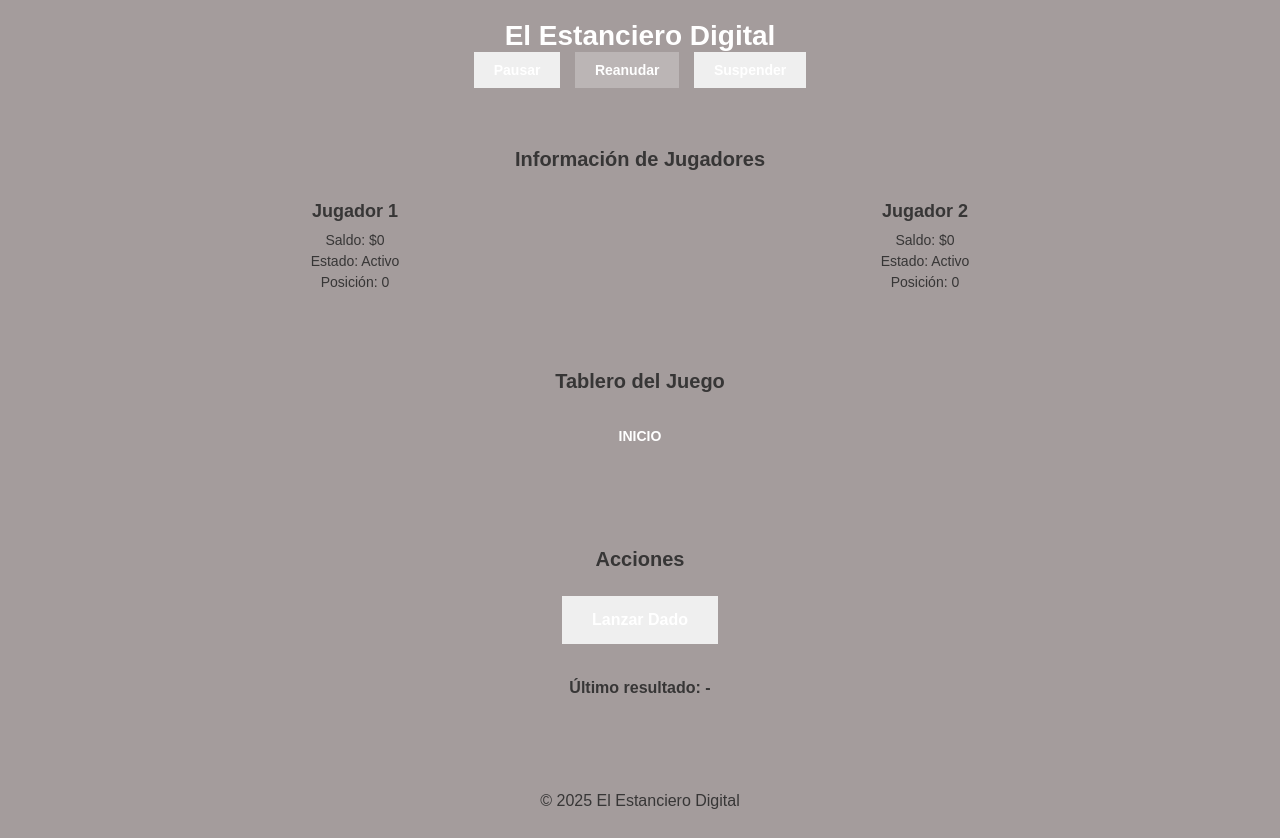
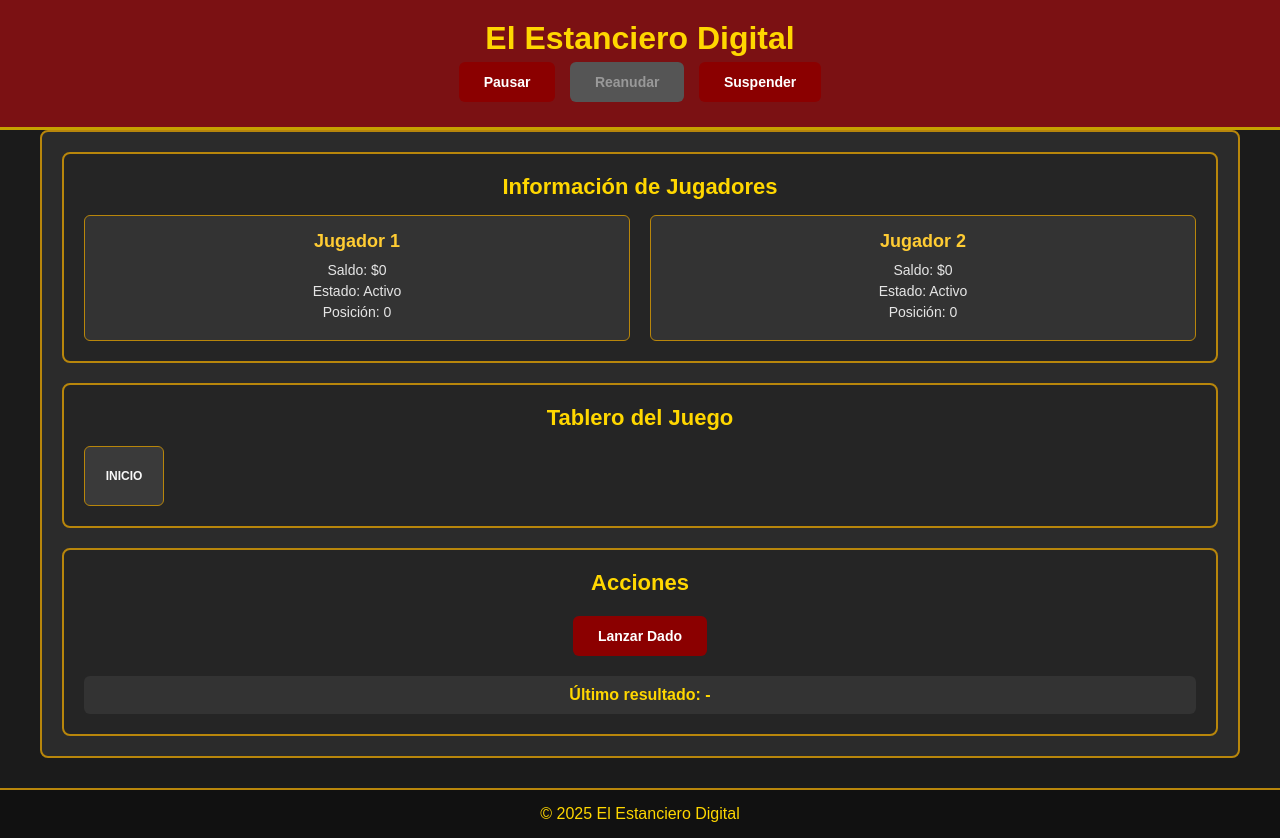
Before and after one commit to JoelSchachtel/SOK-Programacion-I, a plain HTML site: page EstancieroFrontend/partida.html in a window 1280 px wide. Drawn offline with Linux system fonts and the light colour scheme.

Commit message:
Hojas de estilo

```diff
--- a/EstancieroFrontend/styles-index.css
+++ b/EstancieroFrontend/styles-index.css
@@ -1,109 +1,124 @@
-/* Estilos para index.html - Para completar por los alumnos */
-
-/* COMPLETAR: Reset básico */
+/* Reset básico */
 * {
     margin: 0;
     padding: 0;
     box-sizing: border-box;
 }
 
-/* COMPLETAR: Estilos del body */
+/* Body */
 body {
-    font-family: Arial, sans-serif;
-    color: #333;
-    background-color: #a49c9c;
+    font-family: 'Poppins', sans-serif;
+    color: #f5f5f5;
+    background-color: #1b1b1b;
 }
 
-/* COMPLETAR: Header */
+/* Header */
 header {
-    color: white;
+    color: #ffd700;
     padding: 20px;
     text-align: center;
-    /* COMPLETAR: Agregar color de fondo */
+    background-color: #7b1113; /* rojo vino */
+    border-bottom: 3px solid #c5a200;
 }
 
 header h1 {
-    font-size: 28px;
-    font-weight: bold;
+    font-size: 32px;
+    font-weight: 900;
 }
 
-/* COMPLETAR: Main */
+/* Main */
 main {
     padding: 20px;
     max-width: 1200px;
     margin: 0 auto;
-    /* COMPLETAR: Agregar color de fondo */
+    background-color: #2b2b2b;
+    border: 2px solid #b8860b;
+    border-radius: 8px;
 }
 
-/* COMPLETAR: Footer */
+/* Footer */
 footer {
-    color: white;
+    color: #ffd700;
     text-align: center;
     padding: 15px;
     margin-top: 30px;
-    /* COMPLETAR: Agregar color de fondo */
+    background-color: #111;
+    border-top: 2px solid #b8860b;
 }
 
-/* COMPLETAR: Página de inicio */
+/* Página de inicio */
 .inicio-container {
     padding: 30px;
     margin: 20px 0;
     text-align: center;
-    /* COMPLETAR: Agregar color de fondo */
-    /* COMPLETAR: Agregar borde */
+    background-color: #252525;
+    border: 2px solid #b8860b;
+    border-radius: 8px;
 }
 
 .juego-info h2 {
-    font-size: 24px;
+    font-size: 26px;
     margin-bottom: 15px;
-    /* COMPLETAR: Agregar color */
+    color: #ffd700;
 }
 
 .juego-info p {
     margin-bottom: 10px;
-    /* COMPLETAR: Agregar color */
+    color: #e6e6e6;
+    font-size: 16px;
 }
 
-/* COMPLETAR: Formulario */
+/* Formulario */
 .formulario-inicio {
     margin-top: 30px;
     max-width: 400px;
     margin-left: auto;
     margin-right: auto;
+    background-color: #333;
+    padding: 20px;
+    border: 2px solid #b8860b;
+    border-radius: 8px;
 }
 
+/* Navegación de jugadores */
 .navegacion-jugadores {
     margin-bottom: 20px;
 }
 
 .navegacion-jugadores .boton-principal {
     margin-bottom: 20px;
-    /* COMPLETAR: Agregar color de fondo */
+    background-color: #8b0000;
+    border-radius: 6px;
+    color: white;
+    transition: background-color 0.3s, transform 0.3s;
 }
 
-/* COMPLETAR: Efecto hover del botón de navegación */
 .navegacion-jugadores .boton-principal:hover {
-    /* COMPLETAR: Agregar efecto hover */
+    background-color: #b22222;
+    transform: scale(1.05);
 }
 
+/* Opciones de partida */
 .opciones-partida {
     display: flex;
     gap: 30px;
     margin-top: 20px;
+    justify-content: center;
 }
 
 .opcion-partida {
     flex: 1;
     padding: 20px;
-    /* COMPLETAR: Agregar color de fondo */
-    /* COMPLETAR: Agregar borde */
+    background-color: #252525;
+    border: 2px solid #b8860b;
+    border-radius: 8px;
 }
 
 .opcion-partida h3 {
-    font-size: 18px;
+    font-size: 20px;
     margin-bottom: 15px;
     text-align: center;
-    /* COMPLETAR: Agregar color */
+    color: #ffd700;
 }
 
 .campo-formulario {
@@ -115,40 +130,37 @@ footer {
     display: block;
     margin-bottom: 5px;
     font-weight: bold;
-    /* COMPLETAR: Agregar color */
+    color: #ffd700;
 }
 
-.campo-formulario input {
-    width: 100%;
-    padding: 10px;
-    font-size: 16px;
-    /* COMPLETAR: Agregar color de fondo */
-    /* COMPLETAR: Agregar borde */
-}
-
-/* COMPLETAR: Efectos de focus */
-.campo-formulario input:focus,
-.campo-formulario select:focus {
-    /* COMPLETAR: Agregar efectos de focus */
-}
-
+.campo-formulario input,
 .campo-formulario select {
     width: 100%;
     padding: 10px;
     font-size: 16px;
-    /* COMPLETAR: Agregar color de fondo */
-    /* COMPLETAR: Agregar borde */
+    background-color: #3a3a3a;
+    border: 1px solid #b8860b;
+    color: #f5f5f5;
+    border-radius: 6px;
 }
 
-/* COMPLETAR: Mensajes de error */
+/* Efecto de focus */
+.campo-formulario input:focus,
+.campo-formulario select:focus {
+    outline: none;
+    border-color: #ffd700;
+    background-color: #444;
+}
+
+/* Mensajes de error */
 .error-message {
     font-size: 12px;
     margin-top: 5px;
     display: none;
-    /* COMPLETAR: Agregar color */
+    color: #ff4d4d;
 }
 
-/* COMPLETAR: Botones */
+/* Botones principales */
 .boton-principal {
     color: white;
     padding: 15px 30px;
@@ -158,14 +170,17 @@ footer {
     cursor: pointer;
     width: 100%;
     margin-top: 10px;
-    /* COMPLETAR: Agregar color de fondo */
+    background-color: #8b0000;
+    border-radius: 6px;
+    transition: background-color 0.3s, transform 0.3s;
 }
 
-/* COMPLETAR: Efecto hover del botón principal */
 .boton-principal:hover {
-    /* COMPLETAR: Agregar efecto hover */
+    background-color: #b22222;
+    transform: scale(1.05);
 }
 
+/* Botones de control */
 .boton-control {
     color: white;
     padding: 10px 20px;
@@ -174,20 +189,24 @@ footer {
     font-weight: bold;
     cursor: pointer;
     margin: 0 5px;
-    /* COMPLETAR: Agregar color de fondo */
+    background-color: #8b0000;
+    border-radius: 6px;
+    transition: background-color 0.3s, transform 0.3s;
 }
 
-/* COMPLETAR: Efecto hover del botón de control */
 .boton-control:hover {
-    /* COMPLETAR: Agregar efecto hover */
+    background-color: #b22222;
+    transform: scale(1.05);
 }
 
-/* COMPLETAR: Estilos del botón deshabilitado */
+/* Botón deshabilitado */
 .boton-control:disabled {
-    /* COMPLETAR: Agregar estilos para botón deshabilitado */
+    background-color: #555;
+    color: #999;
+    cursor: not-allowed;
 }
 
-/* COMPLETAR: Responsive */
+/* Responsive */
 @media (max-width: 768px) {
     .opciones-partida {
         flex-direction: column;
--- a/EstancieroFrontend/styles-partida.css
+++ b/EstancieroFrontend/styles-partida.css
@@ -1,68 +1,71 @@
-/* Estilos para partida.html - Para completar por los alumnos */
-
-/* COMPLETAR: Reset básico */
+/* Reset básico */
 * {
     margin: 0;
     padding: 0;
     box-sizing: border-box;
 }
 
-/* COMPLETAR: Estilos del body */
+/* Body */
 body {
-    font-family: Arial, sans-serif;
-    color: #373636;
-    background-color: #a49c9c;
+    font-family: 'Poppins', sans-serif;
+    color: #f5f5f5;
+    background-color: #1b1b1b;
 }
 
-/* COMPLETAR: Header */
+/* Header */
 header {
-    color: white;
+    color: #ffd700;
     padding: 20px;
     text-align: center;
-    /* COMPLETAR: Agregar color de fondo */
+    background-color: #7b1113; /* rojo vino */
+    border-bottom: 3px solid #c5a200;
 }
 
 header h1 {
-    font-size: 28px;
-    font-weight: bold;
+    font-size: 32px;
+    font-weight: 900;
 }
 
-/* COMPLETAR: Main */
+/* Main */
 main {
     padding: 20px;
     max-width: 1200px;
     margin: 0 auto;
-    /* COMPLETAR: Agregar color de fondo */
+    background-color: #2b2b2b;
+    border: 2px solid #b8860b;
+    border-radius: 8px;
 }
 
-/* COMPLETAR: Footer */
+/* Footer */
 footer {
-    color: #373636;
+    color: #ffd700;
     text-align: center;
     padding: 15px;
     margin-top: 30px;
-    /* COMPLETAR: Agregar color de fondo */
+    background-color: #111;
+    border-top: 2px solid #b8860b;
 }
 
-/* COMPLETAR: Página de partida */
+/* Contenedor principal */
 .partida-container {
     display: flex;
     flex-direction: column;
     gap: 20px;
 }
 
-/* COMPLETAR: Panel de jugadores */
+/* Panel de jugadores */
 .panel-jugadores {
     padding: 20px;
-    /* COMPLETAR: Agregar color de fondo */
-    /* COMPLETAR: Agregar borde */
+    background-color: #252525;
+    border: 2px solid #b8860b;
+    border-radius: 8px;
 }
 
 .panel-jugadores h2 {
-    font-size: 20px;
+    font-size: 22px;
     margin-bottom: 15px;
     text-align: center;
-    /* COMPLETAR: Agregar color */
+    color: #ffd700;
 }
 
 .jugadores-info {
@@ -75,46 +78,41 @@ footer {
     padding: 15px;
     text-align: center;
     flex: 1;
-    /* COMPLETAR: Agregar color de fondo */
-    /* COMPLETAR: Agregar borde */
+    background-color: #333;
+    border: 1px solid #b8860b;
+    border-radius: 6px;
 }
 
 .jugador-info h3 {
     font-size: 18px;
     margin-bottom: 10px;
-    /* COMPLETAR: Agregar color */
+    color: #ffcc33;
 }
 
 .jugador-info p {
     margin-bottom: 5px;
     font-size: 14px;
-    /* COMPLETAR: Agregar color */
+    color: #e6e6e6;
 }
 
-/* COMPLETAR: Tablero */
+/* Tablero */
 .tablero-container {
     padding: 20px;
-    /* COMPLETAR: Agregar color de fondo */
-    /* COMPLETAR: Agregar borde */
+    background-color: #252525;
+    border: 2px solid #b8860b;
+    border-radius: 8px;
 }
 
 .tablero-container h2 {
-    font-size: 20px;
+    font-size: 22px;
     margin-bottom: 15px;
     text-align: center;
-    /* COMPLETAR: Agregar color */
+    color: #ffd700;
 }
 
-.tablero {
-    display: flex;
-    flex-direction: column;
-    align-items: center;
-    gap: 20px;
-}
-
-/* COMPLETAR: Casillero inicial */
+/* Casillero inicial */
 .casillero-inicial {
-    color: white;
+    color: #fff;
     font-weight: bold;
     width: 120px;
     height: 80px;
@@ -123,25 +121,12 @@ footer {
     justify-content: center;
     align-items: center;
     position: relative;
-    /* COMPLETAR: Agregar color de fondo */
-    /* COMPLETAR: Agregar borde */
+    background-color: #8b0000;
+    border: 2px solid #ffd700;
+    border-radius: 8px;
 }
 
-.numero-casillero {
-    font-size: 14px;
-    margin-bottom: 5px;
-}
-
-.jugadores-en-casillero {
-    position: absolute;
-    bottom: 5px;
-    left: 50%;
-    transform: translateX(-50%);
-    display: flex;
-    gap: 5px;
-}
-
-/* COMPLETAR: Casilleros del tablero */
+/* Casilleros */
 .casilleros-grid {
     display: grid;
     grid-template-columns: repeat(6, 1fr);
@@ -160,100 +145,90 @@ footer {
     position: relative;
     font-size: 12px;
     text-align: center;
-    /* COMPLETAR: Agregar color de fondo */
-    /* COMPLETAR: Agregar borde */
+    background-color: #3a3a3a;
+    border: 1px solid #b8860b;
+    border-radius: 6px;
+    color: #f8f8f8;
+    transition: background-color 0.3s, transform 0.3s;
 }
 
-/* COMPLETAR: Efecto hover del casillero */
 .casillero:hover {
-    /* COMPLETAR: Agregar efecto hover */
+    background-color: #555;
+    transform: scale(1.05);
 }
 
-/* COMPLETAR: Casillero activo */
 .casillero.activo {
-    /* COMPLETAR: Agregar estilos para casillero activo */
+    background-color: #ffd700;
+    color: #111;
+    font-weight: bold;
 }
 
-/* COMPLETAR: Estilos para jugador 1 */
+/* Estilos por jugador */
 .casillero.jugador1 {
-    /* COMPLETAR: Agregar estilos para jugador 1 */
+    border-color: #007bff;
 }
 
-/* COMPLETAR: Estilos para jugador 2 */
 .casillero.jugador2 {
-    /* COMPLETAR: Agregar estilos para jugador 2 */
+    border-color: #ff69b4;
 }
 
-/* COMPLETAR: Panel de acciones */
+/* Panel de acciones */
 .panel-acciones {
     padding: 20px;
     text-align: center;
-    /* COMPLETAR: Agregar color de fondo */
-    /* COMPLETAR: Agregar borde */
+    background-color: #252525;
+    border: 2px solid #b8860b;
+    border-radius: 8px;
 }
 
 .panel-acciones h2 {
-    font-size: 20px;
+    font-size: 22px;
     margin-bottom: 15px;
-    /* COMPLETAR: Agregar color */
+    color: #ffd700;
 }
 
 .dado-resultado {
     margin-top: 15px;
     padding: 10px;
-    /* COMPLETAR: Agregar color de fondo */
+    background-color: #333;
+    border-radius: 6px;
 }
 
 .dado-resultado p {
     font-size: 16px;
     font-weight: bold;
-    /* COMPLETAR: Agregar color */
+    color: #ffd700;
 }
 
-/* COMPLETAR: Botones */
-.boton-control {
+/* Botones */
+.boton-control,
+.boton-accion {
     color: white;
-    padding: 10px 20px;
+    padding: 12px 25px;
     border: none;
     font-size: 14px;
     font-weight: bold;
     cursor: pointer;
-    margin: 0 5px;
-    /* COMPLETAR: Agregar color de fondo */
+    margin: 5px;
+    border-radius: 6px;
+    background-color: #8b0000;
+    transition: background-color 0.3s, transform 0.3s;
 }
 
-/* COMPLETAR: Efecto hover del botón de control */
-.boton-control:hover {
-    /* COMPLETAR: Agregar efecto hover */
+.boton-control:hover,
+.boton-accion:hover {
+    background-color: #b22222;
+    transform: scale(1.05);
 }
 
-/* COMPLETAR: Estilos del botón deshabilitado */
-.boton-control:disabled {
-    /* COMPLETAR: Agregar estilos para botón deshabilitado */
+.boton-control:disabled,
+.boton-accion:disabled {
+    background-color: #555;
+    color: #999;
+    cursor: not-allowed;
 }
 
-.boton-accion {
-    color: white;
-    padding: 15px 30px;
-    border: none;
-    font-size: 16px;
-    font-weight: bold;
-    cursor: pointer;
-    margin: 10px 0;
-    /* COMPLETAR: Agregar color de fondo */
-}
-
-/* COMPLETAR: Efecto hover del botón de acción */
-.boton-accion:hover {
-    /* COMPLETAR: Agregar efecto hover */
-}
-
-/* COMPLETAR: Estilos del botón de acción deshabilitado */
-.boton-accion:disabled {
-    /* COMPLETAR: Agregar estilos para botón deshabilitado */
-}
-
-/* COMPLETAR: Responsive */
+/* Responsive */
 @media (max-width: 768px) {
     .jugadores-info {
         flex-direction: column;
```
